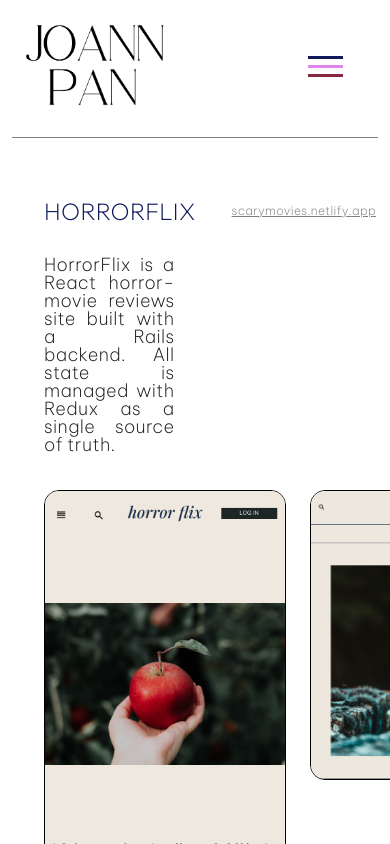
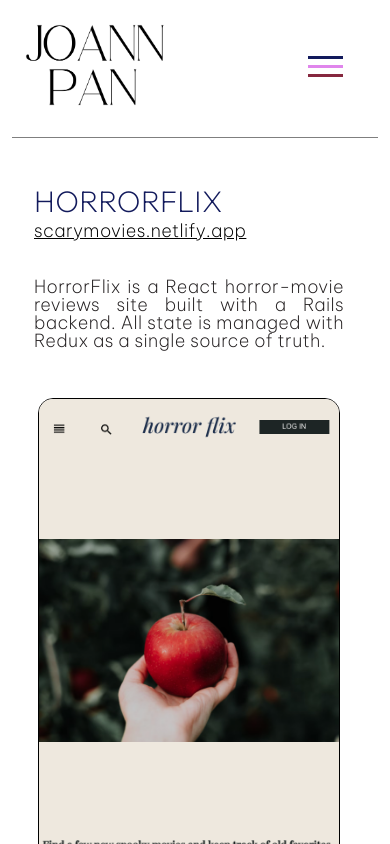
Before and after one commit to JLPinthecity/portfolio, a React (Create React App) app: page /code in a window 390 px wide. Shown: the top 844 px of the page. Built offline with nearby package versions, Linux system fonts and the light colour scheme; a web font is replaced by a local one.

Commit message:
edit media queries

```diff
--- a/src/components/About.css
+++ b/src/components/About.css
@@ -84,4 +84,5 @@
     background-clip: text;
     text-align:center;
     text-transform: uppercase;
+    width: 80%;
 }
--- a/src/components/Code.css
+++ b/src/components/Code.css
@@ -52,10 +52,6 @@
     width: 100%;
 }
 
-.projects-container:last-child{
-    background-color: thistle;
-}
-
 .mobile img{
     width: 20rem;
     margin-right: 2rem;
@@ -75,7 +71,28 @@
 }
 
 
-@media only screen and (width: 850px) {
+@media only screen and (max-width:40em){
+
+.project{
+    padding: 10px;
+}
+
+.title-row{
+    display: flex;
+    flex-direction: column;
+}
+
+.title-row .title{
+    order: 1;
+    padding-bottom: 1rem;
+    font-size: 2.5rem;
+}
+
+.project a{
+    color:black;
+    font-size: 1.5rem;
+}
+
 .mobile img{
     width: 15rem;
     margin-right: 2rem;
@@ -86,9 +103,41 @@
     width: 42rem;
 }
 
+.overview{
+    width: 100%;
+    text-align: justify;
+    font-size: 1.5rem;
 }
 
-.projects-wrapper .prompt{
-text-align: center;
-padding-left: 35%;
+
+
+
+.project-shots{
+    display: flex;
+    flex-direction: column;
+    justify-content: center;
+    align-items: center;
+    width: 100%;
 }
+
+.mobile img{
+    width: 25rem;
+    margin: 1rem;
+}
+
+.desktop img{
+    display:none;
+}
+
+.project-shots img{
+    border:1px solid black;
+    border-radius: 15px;
+}
+
+.project-compact {
+    border-bottom: none;
+}
+
+
+
+}
--- a/src/components/Code.js
+++ b/src/components/Code.js
@@ -77,7 +77,7 @@ function Code() {
         <br></br>
 
         <div className="prompt">
-                For more, check out my <a href="https://github.com/JLPinthecity" target="_blank"  rel="noreferrer">Github</a>.
+                For more projects, check out my <a href="https://github.com/JLPinthecity" target="_blank"  rel="noreferrer">Github</a>.
         </div>
 
         <br></br>
--- a/src/components/Main.css
+++ b/src/components/Main.css
@@ -109,6 +109,7 @@
     flex-direction: column;
     justify-content: center;
     align-content: center;
+    padding-right: 0vw;
 }
 
 .right-side{
--- a/src/components/Sidebar.css
+++ b/src/components/Sidebar.css
@@ -47,3 +47,16 @@
 .sidebar_wrapper.open{
     transform: translateX(0);
 }
+
+  /* Small screen max-width 640px */
+@media only screen and (max-width:40em){
+
+
+.main .item {
+    margin: 1rem;
+    padding: 1rem;
+    cursor: pointer;
+    font-size: 3rem;
+}
+
+}
--- a/src/components/Writing.css
+++ b/src/components/Writing.css
@@ -1,3 +1,7 @@
+.writing-wrapper{
+    line-height: 1.6;
+}
+
 .clips {
     font-family: 'Lora', serif;
 }
```
Lines whose indentation alone changed are shown as unchanged.
